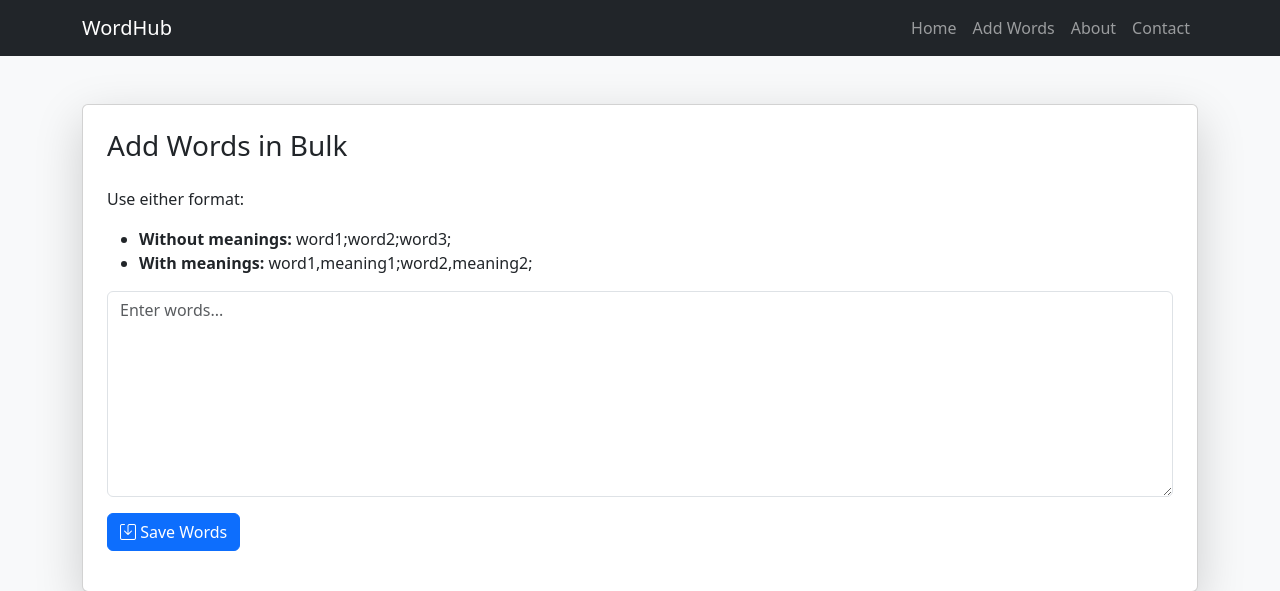
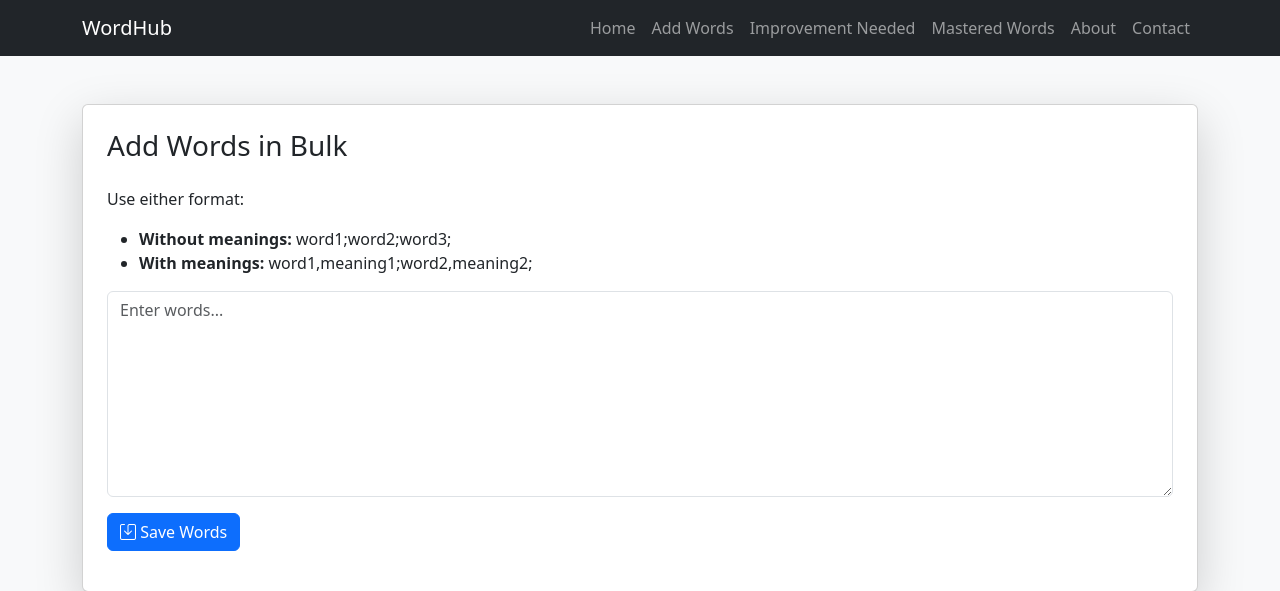
Before and after one commit to BrijBright/wordhub, a Django app: page /add-words/ in a window 1280 px wide. Shown: the top 591 px of the page. Run offline with Django 5.2, Linux system fonts and the light colour scheme.

Commit message:
add words page nav updated

```diff
--- a/templates/add_words.html
+++ b/templates/add_words.html
@@ -14,6 +14,7 @@
 </head>
 
 <body class="bg-light">
+    <!-- ===== Navbar ===== -->
     <nav class="navbar navbar-expand-lg navbar-dark bg-dark">
         <div class="container">
             <a class="navbar-brand" href="{% url 'home' %}">WordHub</a>
@@ -25,12 +26,16 @@
                 <ul class="navbar-nav ms-auto">
                     <li class="nav-item"><a class="nav-link" href="{% url 'home' %}">Home</a></li>
                     <li class="nav-item"><a class="nav-link" href="{% url 'add_words_page' %}">Add Words</a></li>
+                    <li class="nav-item"><a class="nav-link" href="{% url 'improvement_list' %}">Improvement Needed</a>
+                    </li>
+                    <li class="nav-item"><a class="nav-link" href="{% url 'mastered_list' %}">Mastered Words</a></li>
                     <li class="nav-item"><a class="nav-link" href="#">About</a></li>
                     <li class="nav-item"><a class="nav-link" href="#">Contact</a></li>
                 </ul>
             </div>
         </div>
     </nav>
+
 
     <div class="container py-5">
         <div class="card shadow-lg p-4">
--- a/words/views.py
+++ b/words/views.py
@@ -90,17 +90,30 @@ def mark_improvement(request, pk):
     if request.method == 'POST':
         try:
             word = Word.objects.get(pk=pk)
-            # Toggle the current value
+
+            # Toggle need_improvement
             word.need_improvement = not word.need_improvement
+
+            # If need_improvement becomes True → force mastered False
+            if word.need_improvement:
+                word.is_mastered = False
+
             word.save()
 
             return JsonResponse({
                 'success': True,
-                'need_improvement': word.need_improvement
+                'need_improvement': word.need_improvement,
+                'is_mastered': word.is_mastered
             })
+
         except Word.DoesNotExist:
             return JsonResponse({'error': 'Word not found'}, status=404)
+
     return JsonResponse({'error': 'Invalid method'}, status=400)
+
+
+
+
 
 def improvement_list(request):
     words = Word.objects.filter(need_improvement=True)
@@ -112,17 +125,27 @@ def toggle_mastered(request, pk):
     if request.method == 'POST':
         try:
             word = Word.objects.get(pk=pk)
-            # Toggle the current value
+
+            # Toggle is_mastered
             word.is_mastered = not word.is_mastered
+
+            # If mastered becomes True -> force need_improvement = False
+            if word.is_mastered:
+                word.need_improvement = False
+
             word.save()
 
             return JsonResponse({
                 'success': True,
-                'is_mastered': word.is_mastered
+                'is_mastered': word.is_mastered,
+                'need_improvement': word.need_improvement
             })
+
         except Word.DoesNotExist:
             return JsonResponse({'error': 'Word not found'}, status=404)
+
     return JsonResponse({'error': 'Invalid method'}, status=400)
+
 
 
 def mastered_list(request):
```
Also changed, not shown: static/js/script.js (+32 -20 lines), db.sqlite3.
